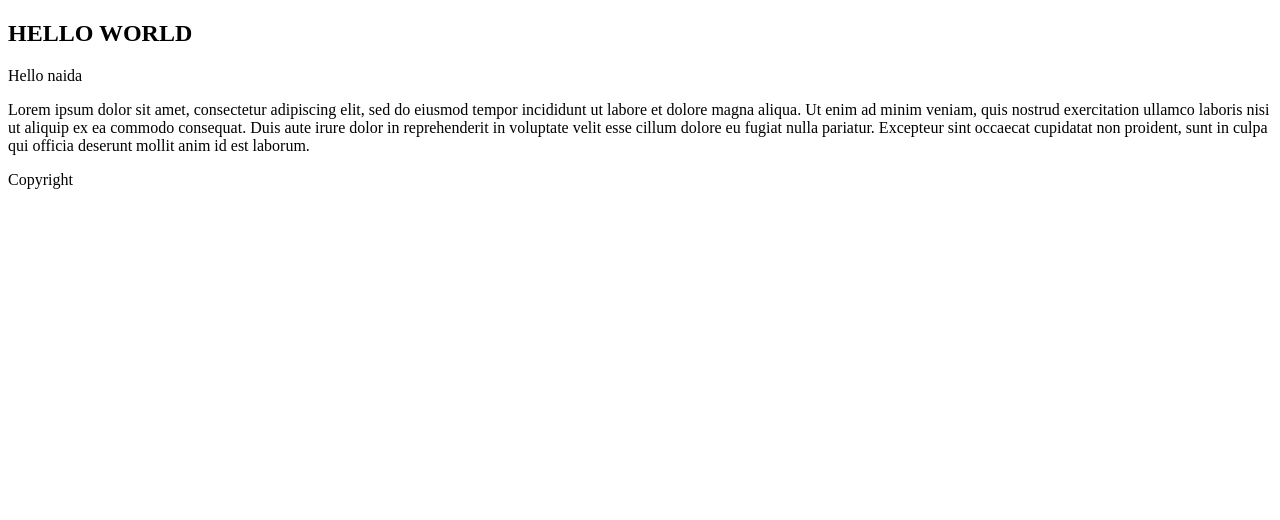
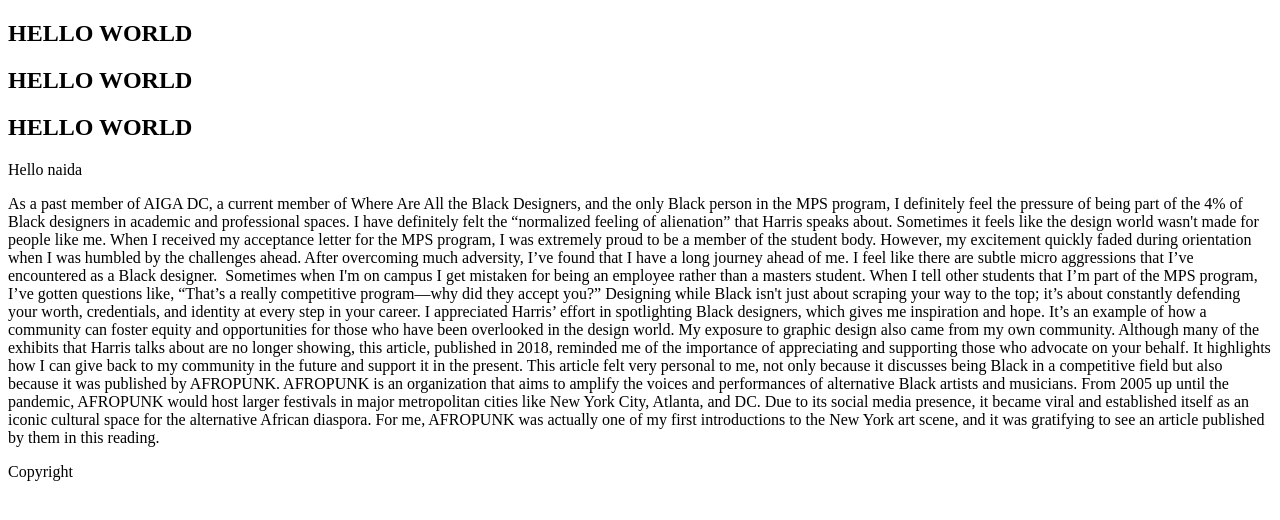
Before and after one commit to nadabdesigns/manuscript, a plain HTML site: page index.html in a window 1280 px wide. Drawn offline with Linux system fonts and the light colour scheme.

Commit message:
Update index.html

```diff
--- a/index.html
+++ b/index.html
@@ -9,9 +9,19 @@
         </header>
         <article>
             <h1> HELLO WORLD</h1>
+            <h1> HELLO WORLD</h1>
+            <h1> HELLO WORLD</h1>
+            <p> Hello naida</p>
+            <p>As a past member of AIGA DC, a current member of Where Are All the Black Designers, and the only Black person in the MPS program, I definitely feel the pressure of being part of the 4% of Black designers in academic and professional spaces.
 
-            <p> Hello naida</p>
-            <p>Lorem ipsum dolor sit amet, consectetur adipiscing elit, sed do eiusmod tempor incididunt ut labore et dolore magna aliqua. Ut enim ad minim veniam, quis nostrud exercitation ullamco laboris nisi ut aliquip ex ea commodo consequat. Duis aute irure dolor in reprehenderit in voluptate velit esse cillum dolore eu fugiat nulla pariatur. Excepteur sint occaecat cupidatat non proident, sunt in culpa qui officia deserunt mollit anim id est laborum.</p>
+                I have definitely felt the “normalized feeling of alienation” that Harris speaks about. Sometimes it feels like the design world wasn't made for people like me. When I received my acceptance letter for the MPS program, I was extremely proud to be a member of the student body. However, my excitement quickly faded during orientation when I was humbled by the challenges ahead. After overcoming much adversity, I’ve found that I have a long journey ahead of me. I feel like there are subtle micro aggressions that I’ve encountered as a Black designer.
+
+                Sometimes when I'm on campus I get mistaken for being an employee rather than a masters student. When I tell other students that I’m part of the MPS program, I’ve gotten questions like, “That’s a really competitive program—why did they accept you?” Designing while Black isn't just about scraping your way to the top; it’s about constantly defending your worth, credentials, and identity at every step in your career.
+
+                I appreciated Harris’ effort in spotlighting Black designers, which gives me inspiration and hope. It’s an example of how a community can foster equity and opportunities for those who have been overlooked in the design world. My exposure to graphic design also came from my own community. Although many of the exhibits that Harris talks about are no longer showing, this article, published in 2018, reminded me of the importance of appreciating and supporting those who advocate on your behalf. It highlights how I can give back to my community in the future and support it in the present.
+
+                This article felt very personal to me, not only because it discusses being Black in a competitive field but also because it was published by AFROPUNK. AFROPUNK is an organization that aims to amplify the voices and performances of alternative Black artists and musicians. From 2005 up until the pandemic, AFROPUNK would host larger festivals in major metropolitan cities like New York City, Atlanta, and DC. Due to its social media presence, it became viral and established itself as an iconic cultural space for the alternative African diaspora. For me, AFROPUNK was actually one of my first introductions to the New York art scene, and it was gratifying to see an article published by them in this reading.
+                </p>
         </article>
         <footer>
             Copyright
```
